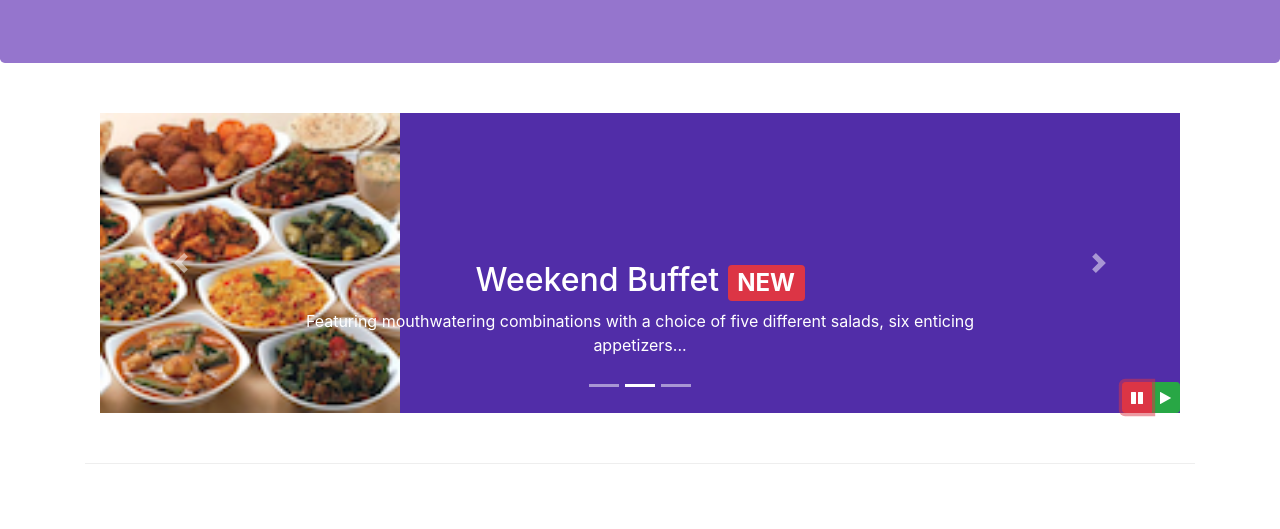
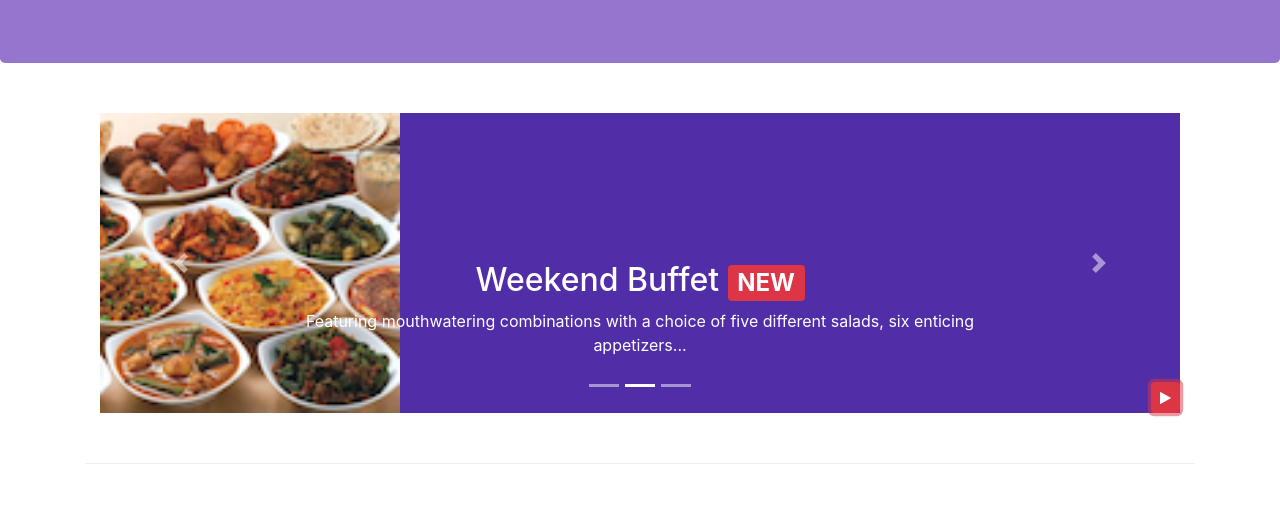
Before and after one commit to mshtang/conFusion, a website: page index.html in a window 1280 px wide. Both pictures are taken after a click on the button 1137 px from the left and 668 px from the top of the page. Shown: the part 271-800 px from the top of the page. Drawn offline with nearby package versions, Linux system fonts and the light colour scheme.

Commit message:
dynamic change of button behavior using jQuery

```diff
--- a/css/styles.css
+++ b/css/styles.css
@@ -60,7 +60,7 @@
     min-height: 300px;
 }
 
-#carousel-buttons {
+#carousel-button {
     right: 0;
     position: absolute;
     bottom: 0;
--- a/index.html
+++ b/index.html
@@ -158,14 +158,9 @@
                     <a class="carousel-control-next" href="#mycarousel" role="button" data-slide="next">
                         <span class="carousel-control-next-icon"></span>
                     </a>
-                    <div class="btn-group" id="carousel-buttons">
-                        <button class="btn btn-danger btn-sm" id="carousel-pause">
-                            <span class="fa fa-pause"></span>
-                        </button>
-                        <button class="btn btn-success btn-sm" id="carousel-play">
-                            <span class="fa fa-play"></span>
-                        </button>
-                    </div>
+                    <button class="btn btn-danger btn-sm" id="carousel-button">
+                        <span class="fa fa-pause"></span>
+                    </button>
                 </div>
             </div>
         </div>
@@ -398,11 +393,17 @@
     <script>
         $(document).ready(function () {
             $("#mycarousel").carousel({ interval: 1500 });
-            $("#carousel-pause").click(function () {
-                $("#mycarousel").carousel("pause");
-            });
-            $("#carousel-play").click(function () {
-                $("#mycarousel").carousel("cycle");
+            $("#carousel-button").click(function () {
+                if ($("#carousel-button").children("span").hasClass("fa-pause")) {
+                    $("#mycarousel").carousel("pause");
+                    $("#carousel-button").children("span").removeClass("fa-pause");
+                    $("#carousel-button").children("span").addClass("fa-play");
+                } else if ($("#carousel-button").children("span").hasClass("fa-play")) {
+                    $("#mycarousel").carousel("cycle");
+                    $("#carousel-button").children("span").removeClass("fa-play");
+                    $("#carousel-button").children("span").addClass("fa-pause");
+
+                }
             });
         });
     </script>
```
